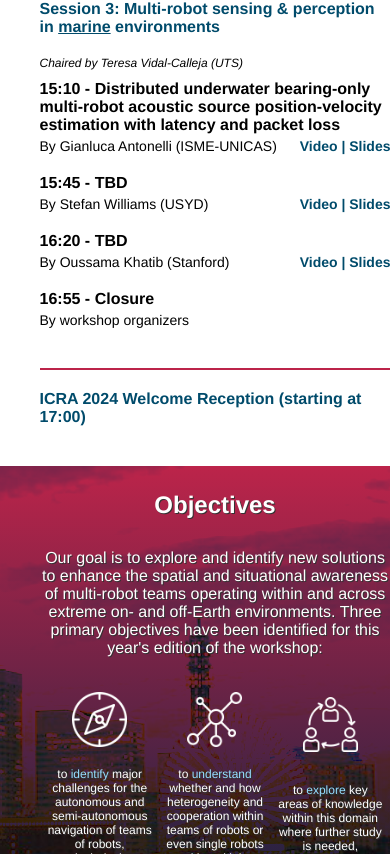
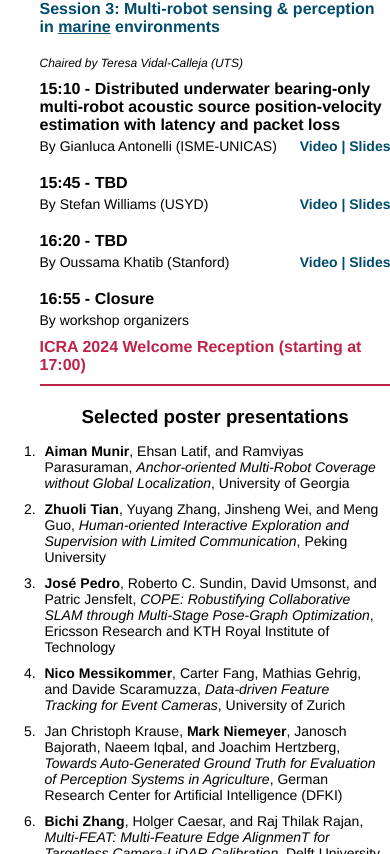
Before and after one commit to hermes-multibot/hermes-multibot.github.io, a plain HTML site: page 2024.html in a window 390 px wide. Shown: the part 6286-7140 px from the top of the page. Drawn offline with Linux system fonts and the light colour scheme.

Commit message:
updated program with posters

```diff
--- a/2024.html
+++ b/2024.html
@@ -202,13 +202,13 @@
 
                 <div class="pgi-title">11:20 - COPE: Robustifying Collaborative SLAM through Multi-Stage Pose-Graph Optimization</div>
                 <div class="pgi-info">
-                    <div class="pgi-speaker">By José Pedro et al. (Ericsosson Research and KTH Royal Institute of Technology)</div>
+                    <div class="pgi-speaker">By José Pedro et al. (Ericsson Research and KTH Royal Institute of Technology)</div>
                     <div class="pgi-media"><a href="#" target="_blank">Video</a> | <a href="#" target="_blank" rel="noopener noreferrer">Slides</a></div>
                 </div>
 
                 <div class="pgi-title">11:30 - Towards Event-Based Satellite Docking: A Photometrically Accurate Low-Earth Orbit Hardware Simulation</div>
                 <div class="pgi-info">
-                    <div class="pgi-speaker">By Nuwan Munasinghe et al. (University of Technology Sydndey, University of Sydney, ANT61)</div>
+                    <div class="pgi-speaker">By Nuwan Munasinghe et al. (University of Technology Sydney, University of Sydney, ANT61)</div>
                     <div class="pgi-media"><a href="#" target="_blank">Video</a> | <a href="#" target="_blank" rel="noopener noreferrer">Slides</a></div>
                 </div>
 
@@ -276,12 +276,25 @@
 
                 <div class="pgi-title">16:55 - Closure</div>
                 <div class="pgi-speaker">By workshop organizers</div>
-                <div class="pgi-break"></div>
+
+                <div class="pgi-session-cfp">ICRA 2024 Welcome Reception (starting at 17:00)</div>
             </div>
-
-            <div class="pgi-session">ICRA 2024 Welcome Reception (starting at 17:00)</div>
         </div>
 
+    </section>
+
+    <section id="topics">
+        <h3>Selected poster presentations</h3>
+        <ol>
+            <li><b>Aiman Munir</b>, Ehsan Latif, and Ramviyas Parasuraman, <i>Anchor-oriented Multi-Robot Coverage without Global Localization</i>, University of Georgia</li>
+            <li><b>Zhuoli Tian</b>, Yuyang Zhang, Jinsheng Wei, and Meng Guo, <i>Human-oriented Interactive Exploration and Supervision with Limited Communication</i>, Peking University</li>
+            <li><b>José Pedro</b>, Roberto C. Sundin, David Umsonst, and Patric Jensfelt, <i>COPE: Robustifying Collaborative SLAM through Multi-Stage Pose-Graph Optimization</i>, Ericsson Research and KTH Royal Institute of Technology</li>
+            <li><b>Nico Messikommer</b>, Carter Fang, Mathias Gehrig, and Davide Scaramuzza, <i>Data-driven Feature Tracking for Event Cameras</i>, University of Zurich</li>
+            <li>Jan Christoph Krause, <b>Mark Niemeyer</b>, Janosch Bajorath, Naeem Iqbal, and Joachim Hertzberg, <i>Towards Auto-Generated Ground Truth for Evaluation of Perception Systems in Agriculture</i>, German Research Center for Artificial Intelligence (DFKI)</li>
+            <li><b>Bichi Zhang</b>, Holger Caesar, and Raj Thilak Rajan, <i>Multi-FEAT: Multi-Feature Edge AlignmenT for Targetless Camera-LiDAR Calibration</i>, Delft University of Technology</li>
+            <li>Nuwan Munasinghe, <b>Cedric Le Gentil</b>, Jack Naylor, Mikhail Asavkin, Donald G. Danserea, and Teresa Vidal-Calleja, <i>Towards Event-Based Satellite Docking: A Photometrically Accurate Low-Earth Orbit Hardware Simulation</i>, University of Technology Sydney, University of Sydney, and ANT61</li>
+            <li>Mattia Mantovani, <b>Federico Pratissoli</b>, and Lorenzo Sabattini, <i>Distributed Coverage Control for Spatial Processes Estimation with Noisy Observations</i>, University of Modena and Reggio Emilia</li>
+        </ol>
     </section>
 
     <section id="objectives">
--- a/2024_style.css
+++ b/2024_style.css
@@ -418,12 +418,12 @@ button:hover {
     height: 250px;
   }
 
-  #topics ul{
+  #topics ul, ol{
     width: 66%;
     padding: 20px 0 35px 0;
   }
 
-  #topics ul li {
+  #topics ul li, ol li {
     padding: 5px;
   }
 
@@ -536,9 +536,20 @@ button:hover {
       font-size: 14px;
     }
 
+    #topics ol{
+      width: 90%;
+      padding: 10px 0 35px 0;
+      font-size: 14px;
+    }
+
     #topics ul li {
       padding: 5px;
     }
+
+    #topics ol li {
+      padding: 5px;
+    }
+
   .sponsor-grid {
     width: 90%;
   }
```
